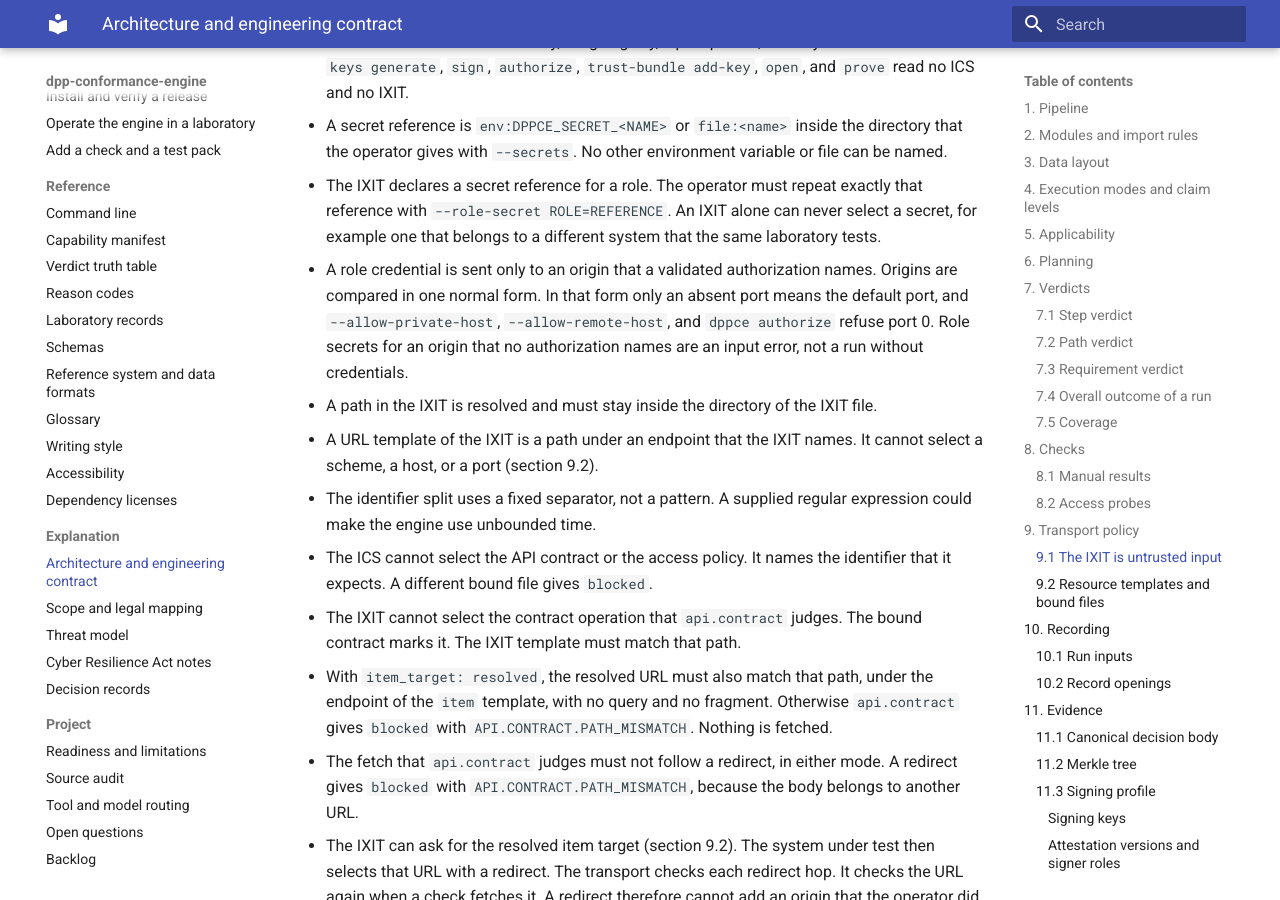
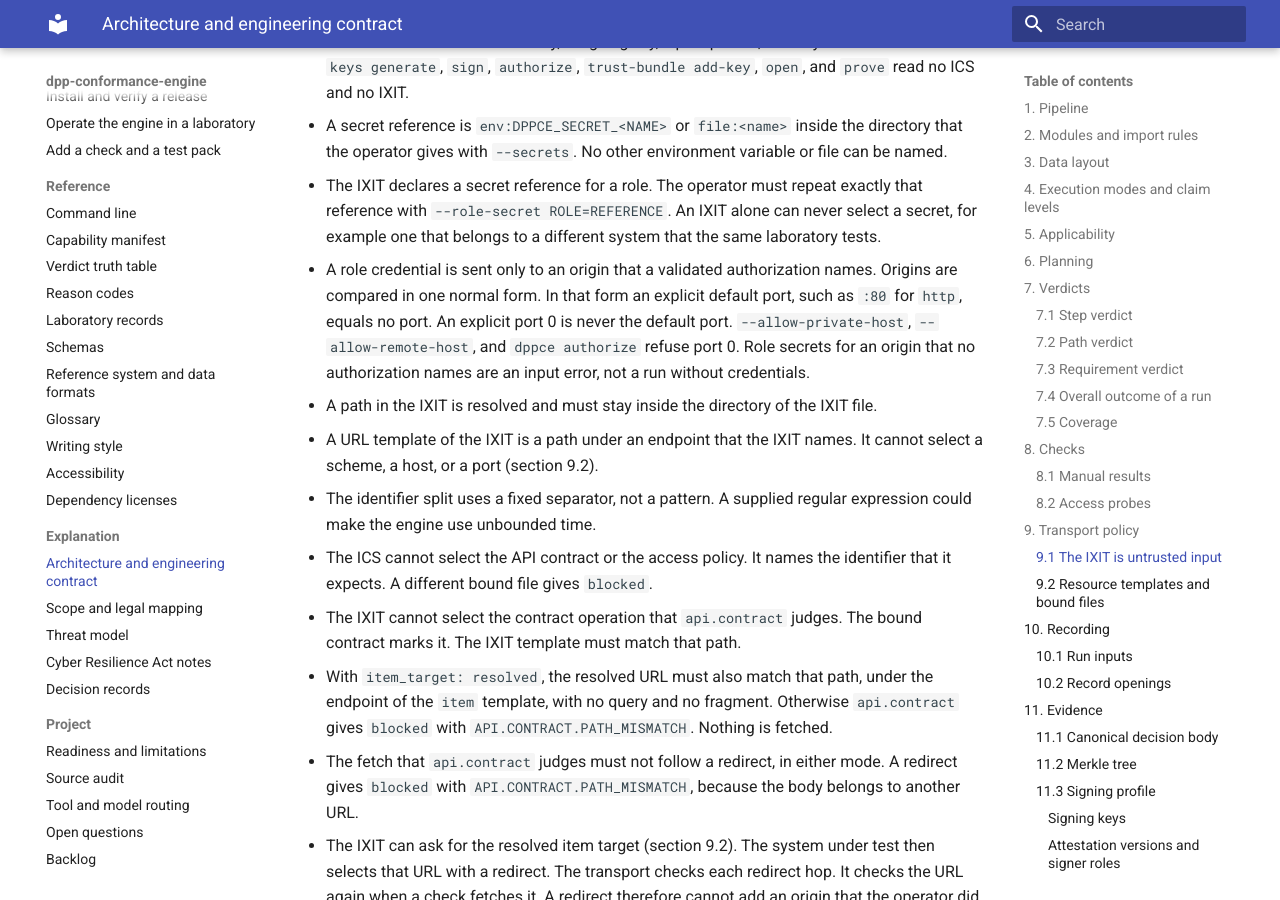
Before and after one commit to hadijannat/dpp-conformance-engine, an MkDocs documentation site: the page built from docs/explanation/architecture.md, in a window 1280 px wide and 900 px high, scrolled down 18631 px. Built offline with MkDocs 1.6.1 and Material for MkDocs 9.7.7, drawn with Linux system fonts in a browser that asks for light colours; the version menu is left out.

Commit message:
docs(architecture): state that an explicit default port equals no port
The section 9.1 sentence said that only an absent port means the default
port. In the normal form an explicit :80 for http also equals no port;
only port 0 stays distinct. The sentence now says exactly that.

Co-Authored-By: Claude Opus 5.5 <noreply@anthropic.com>

```diff
--- a/docs/explanation/architecture.md
+++ b/docs/explanation/architecture.md
@@ -577,9 +577,10 @@ does not let those files decide what the test host trusts or discloses:
   reference with `--role-secret ROLE=REFERENCE`. An IXIT alone can never select a secret, for
   example one that belongs to a different system that the same laboratory tests.
 - A role credential is sent only to an origin that a validated authorization names. Origins
-  are compared in one normal form. In that form only an absent port means the default port, and
-  `--allow-private-host`, `--allow-remote-host`, and `dppce authorize` refuse port 0. Role secrets
-  for an origin that no authorization names are an input error, not a run without credentials.
+  are compared in one normal form. In that form an explicit default port, such as `:80` for
+  `http`, equals no port. An explicit port 0 is never the default port. `--allow-private-host`,
+  `--allow-remote-host`, and `dppce authorize` refuse port 0. Role secrets for an origin that no
+  authorization names are an input error, not a run without credentials.
 - A path in the IXIT is resolved and must stay inside the directory of the IXIT file.
 - A URL template of the IXIT is a path under an endpoint that the IXIT names. It cannot select
   a scheme, a host, or a port (section 9.2).
```
